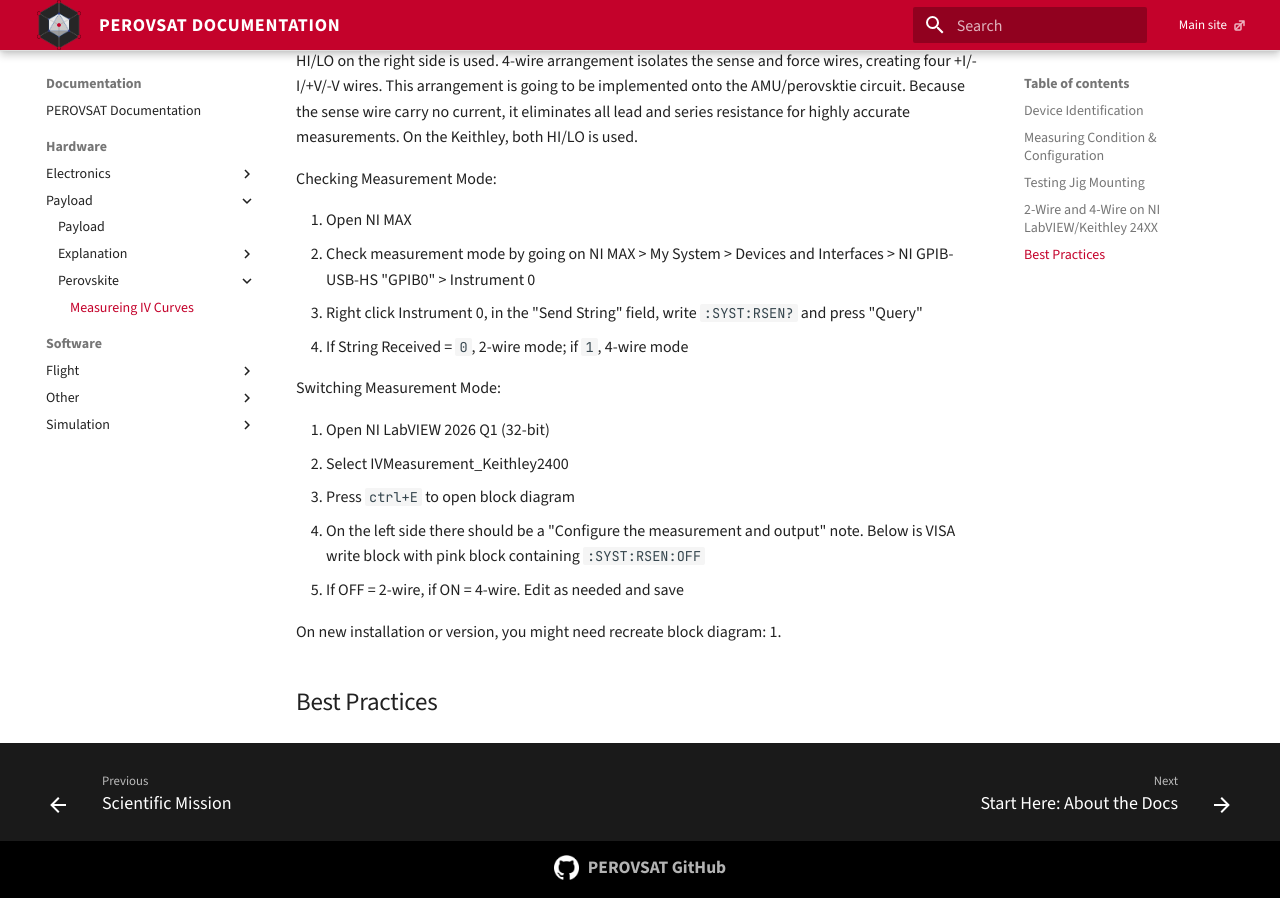
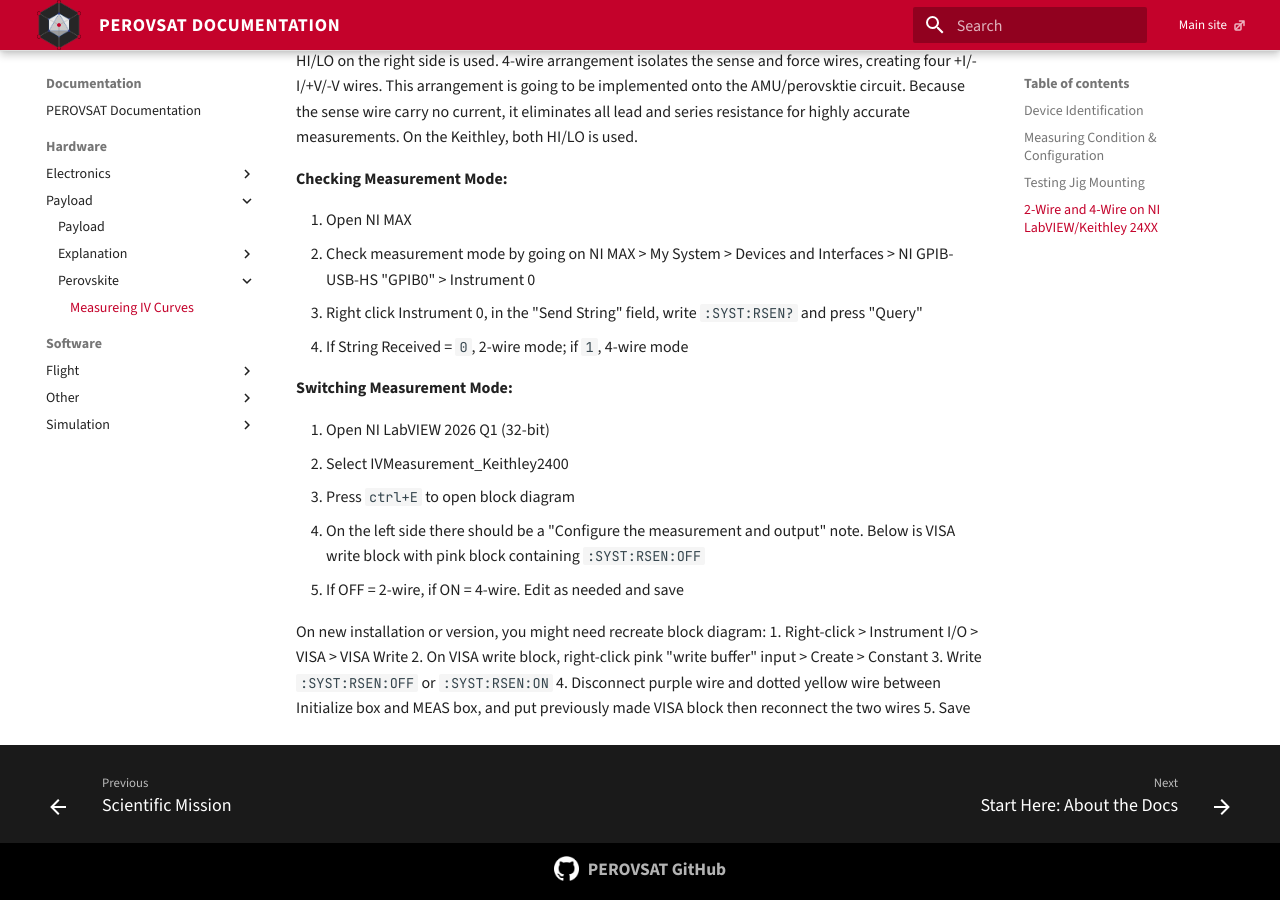
Before and after one commit to PEROVSAT/perovsat.github.io, an MkDocs documentation site: the page built from docs/content/hardware/payload/perovskite/IV curve sweeping.md, in a window 1280 px wide and 900 px high, scrolled down 2062 px. Built offline with MkDocs 1.6.1 and Material for MkDocs 9.7.7, drawn with Linux system fonts in a browser that asks for light colours.

Commit message:
Update IV curve sweeping.md

```diff
--- a/docs/content/hardware/payload/perovskite/IV curve sweeping.md
+++ b/docs/content/hardware/payload/perovskite/IV curve sweeping.md
@@ -62,14 +62,14 @@ Directions:
 ##2-Wire and 4-Wire on NI LabVIEW/Keithley 24XX
 Perovskite cells can be swept in either 2-wire or 4-wire arrangement. 2-wire arrangement combines sense wires (I) and force wires (V) into single positive and negative wires. This arrangement is best for quick perovskite testing with no components between to add resistance. On the Keithley, only the HI/LO on the right side is used. 4-wire arrangement isolates the sense and force wires, creating four +I/-I/+V/-V wires. This arrangement is going to be implemented onto the AMU/perovsktie circuit. Because the sense wire carry no current, it eliminates all lead and series resistance for highly accurate measurements. On the Keithley, both HI/LO is used.
 
-Checking Measurement Mode:
+**Checking Measurement Mode:**
 
 1. Open NI MAX
 2. Check measurement mode by going on NI MAX > My System > Devices and Interfaces > NI GPIB-USB-HS "GPIB0" > Instrument 0
 3. Right click Instrument 0, in the "Send String" field, write `:SYST:RSEN?` and press "Query"
 4. If String Received = `0`, 2-wire mode; if `1`, 4-wire mode
 
-Switching Measurement Mode:
+**Switching Measurement Mode:**
 
 1. Open NI LabVIEW 2026 Q1 (32-bit)
 2. Select IVMeasurement_Keithley2400
@@ -78,6 +78,8 @@ Switching Measurement Mode:
 5. If OFF = 2-wire, if ON = 4-wire. Edit as needed and save
 
 On new installation or version, you might need recreate block diagram:
-1.
-
-## Best Practices
+1. Right-click > Instrument I/O > VISA > VISA Write
+2. On VISA write block, right-click pink "write buffer" input > Create > Constant
+3. Write `:SYST:RSEN:OFF` or `:SYST:RSEN:ON`
+4. Disconnect purple wire and dotted yellow wire between Initialize box and MEAS box, and put previously made VISA block then reconnect the two wires
+5. Save
```
Also changed, not shown: other parts of docs/content/hardware/payload/perovskite/IV curve sweeping.md (+4 -4 lines).
